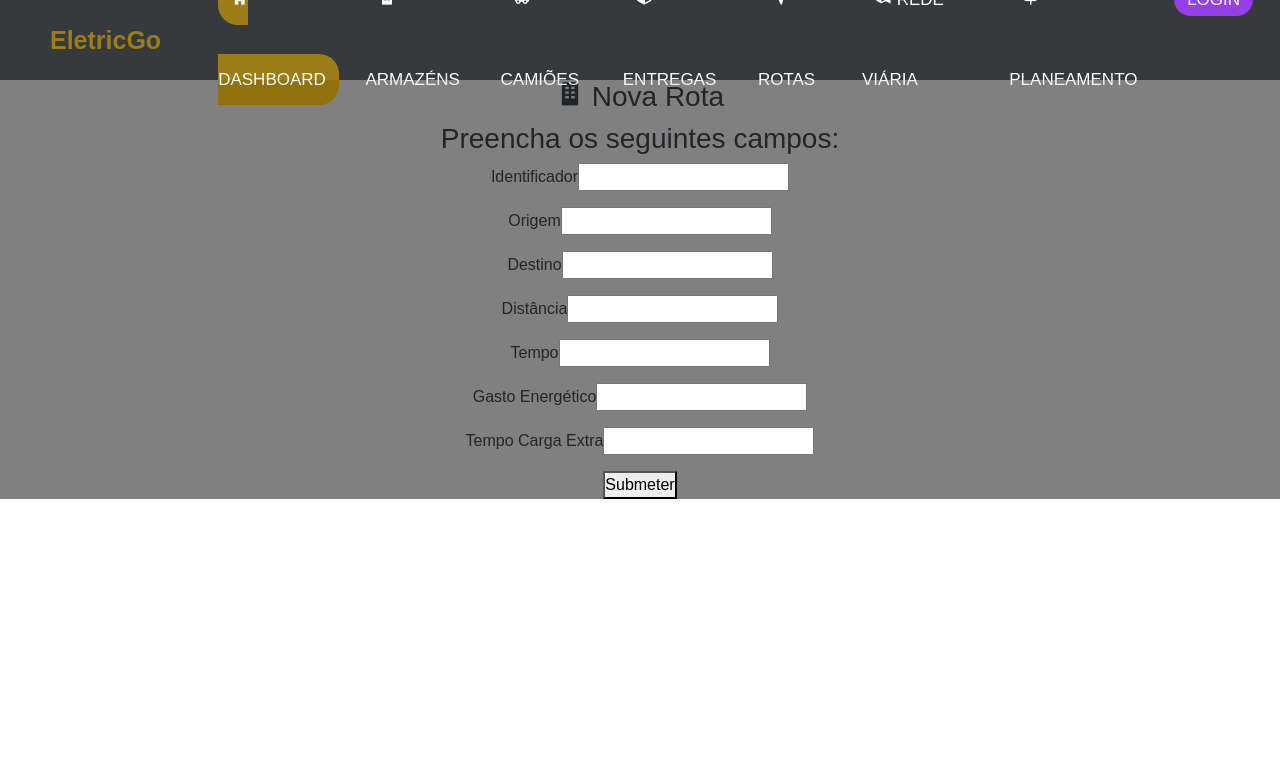
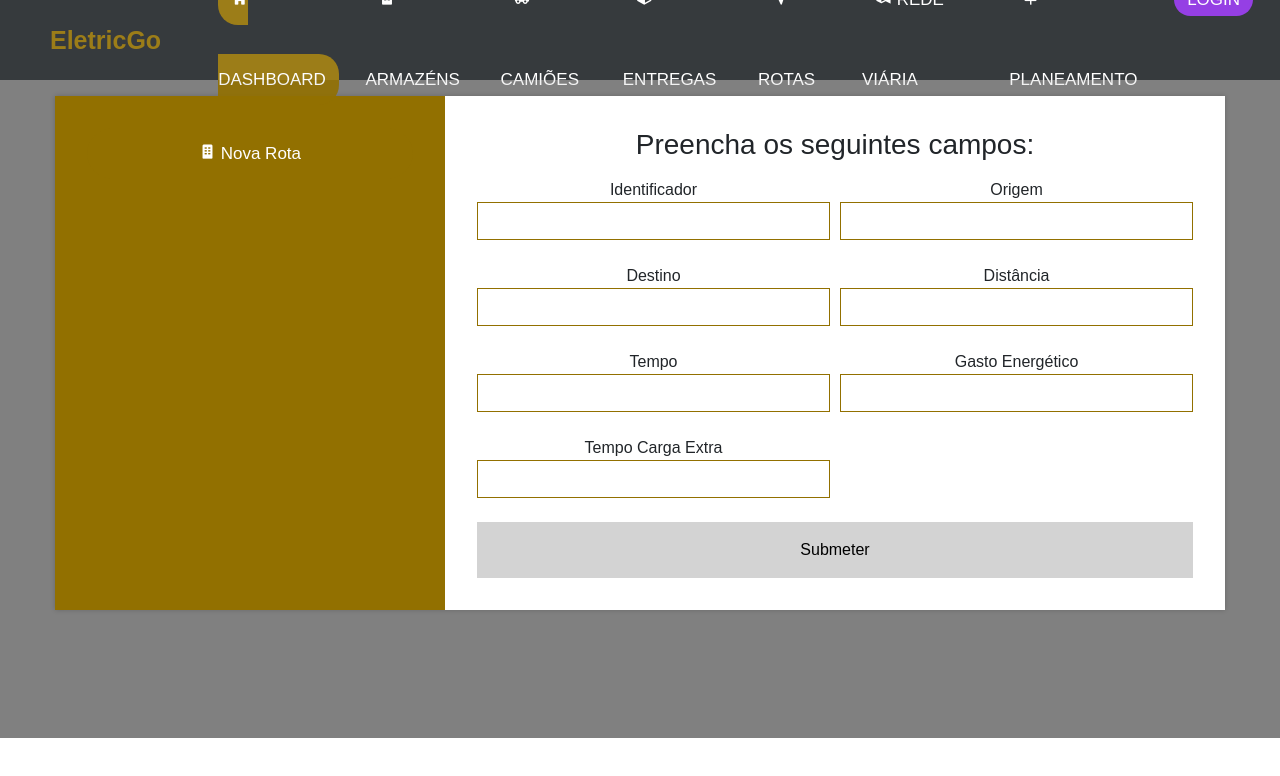
Before and after one commit to 1190624/S5_DA_02, an Angular app in the folder SPA/: page /criarRota in a window 1280 px wide. Shown: the top 776 px of the page. Built offline with nearby package versions, Linux system fonts and the light colour scheme; a web font is replaced by a local one.

Commit message:
Update criar-rota.component.css

```diff
--- a/SPA/src/app/criar-rota/criar-rota.component.css
+++ b/SPA/src/app/criar-rota/criar-rota.component.css
@@ -0,0 +1,134 @@
+* {
+    box-sizing: border-box;
+    text-decoration: none;
+    font-family: Arial, Helvetica, sans-serif;
+}
+
+body {
+    padding: 1rem;
+    background-color: #927000;
+    padding-bottom: 10%;
+}
+
+background {
+    background-image: url('../../assets/deliveries.jpg')
+}
+
+.contain {
+    max-width: 1170px;
+
+    margin-left: auto;
+    margin-right: auto;
+    padding: 1em;
+    z-index: 1;
+}
+
+@media (min-width: 600px) {
+    .contain {
+        padding: 0;
+    }
+}
+
+h3,
+ul {
+    margin: 0;
+}
+
+h3 {
+    margin-bottom: 1rem;
+}
+
+input:focus,
+textarea:focus {
+    outline: 3px solid #927000;
+}
+
+input,
+textarea {
+    width: 100%;
+    height: 50%;
+    border: 1px solid #927000;
+}
+
+button {
+    width: 100%;
+    border: 1px solid #927000;
+}
+
+.wrapper {
+    box-shadow: 0 0 5px 0 rgba(0, 0, 0, 0.2);
+}
+
+.wrapper>* {
+    padding: 1em;
+}
+
+@media (min-width: 700px) {
+    .wrapper {
+        display: grid;
+        grid-template-columns: 1fr 2fr;
+    }
+
+    .wrapper>* {
+        padding: 2em 2em;
+    }
+}
+
+ul {
+    list-style: none;
+    padding: 0;
+}
+
+.contacts {
+    background: #927000;
+}
+
+.contacts h3 {
+    color: #fff;
+    padding: 15px;
+    background-color: #927000;
+    border-radius: 40px;
+    font-size: 17px;
+
+}
+
+.form {
+    background: #fff;
+}
+
+form {
+    display: grid;
+    grid-template-columns: 1fr 1fr;
+    grid-gap: 10px;
+}
+
+form label {
+    display: block;
+}
+
+form p {
+    margin: 0;
+}
+
+.full-width {
+    grid-column: 1 / 3;
+}
+
+button,
+input,
+textarea {
+    padding: 1em;
+}
+
+button {
+    background: lightgrey;
+    width: 100%;
+    border: 0;
+}
+
+button:hover,
+button:focus {
+    color: white;
+    background: #927000;
+    outline: 0;
+}
```
